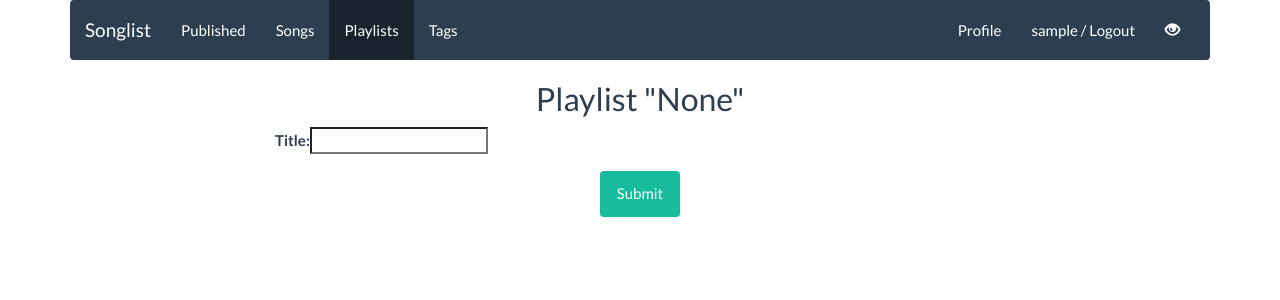
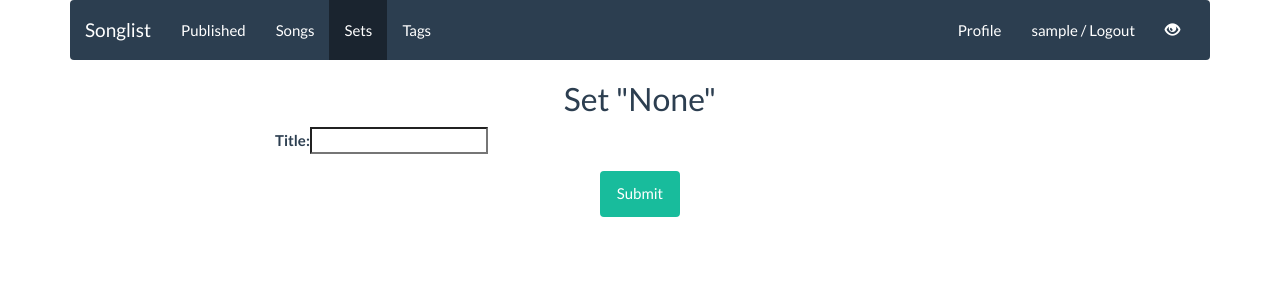
Before and after one commit to dstarod/songbook, a Django app: page /playlist/create/ in a window 1280 px wide. Shown: the top 300 px of the page. Run offline with Django 3.2, Linux system fonts and the light colour scheme; the visitor is signed in with stand-in values (Sample User, id 1); some libraries are stand-ins or nearby versions.

Commit message:
Fix PDF upload

```diff
--- a/chords/forms.py
+++ b/chords/forms.py
@@ -27,11 +27,11 @@ class SongModelForm(forms.ModelForm):
         super(SongModelForm, self).__init__(*args, **kwargs)
         user = kwargs.get('initial', {}).get('user', None)
         self.fields['tags'].queryset = Tag.objects.filter(user=user)
-        self.fields['playlists'].queryset = Playlist.objects.filter(user=user)
+        self.fields['sets'].queryset = Playlist.objects.filter(user=user)
 
     class Meta:
         model = Song
-        fields = ['title', 'body', 'tags', 'playlists', 'public', 'pdf']
+        fields = ['title', 'body', 'tags', 'sets', 'public', 'pdf']
         widgets = {
             'title': forms.TextInput(attrs={
                 'placeholder': 'Song title'
@@ -40,5 +40,5 @@ class SongModelForm(forms.ModelForm):
                 'class': 'song_body'
             }),
             'tags': forms.CheckboxSelectMultiple(),
-            'playlists': forms.CheckboxSelectMultiple(),
+            'sets': forms.CheckboxSelectMultiple(),
         }
--- a/chords/models.py
+++ b/chords/models.py
@@ -47,11 +47,11 @@ class Song(models.Model):
     updated_at = models.DateTimeField(auto_now=True, editable=False, verbose_name=_('Updated at'))
     user = models.ForeignKey(AUTH_USER_MODEL, editable=False, related_name='songs', verbose_name=_('User'))
     tags = models.ManyToManyField('Tag', blank=True, related_name="songs", verbose_name=_('Tags'))
-    playlists = models.ManyToManyField('Playlist', related_name='songs', blank=True, verbose_name=_('Playlists'))
+    sets = models.ManyToManyField('Playlist', related_name='songs', blank=True, verbose_name=_('Sets'))
     public = models.BooleanField(default=False, null=False, verbose_name=_('Public'))
     approved = models.BooleanField(default=False, null=False, verbose_name=_('Approved'))
 
-    pdf = models.FileField(upload_to=user_directory_path, verbose_name='PDF', validators=[validate_pdf], null=True)
+    pdf = models.FileField(upload_to=user_directory_path, verbose_name='PDF', validators=[validate_pdf], null=True, blank=True)
 
     class Meta:
         ordering = ['title']
@@ -79,7 +79,7 @@ class Profile(models.Model):
 
 class Playlist(models.Model):
     title = models.CharField(max_length=256, null=False, blank=False, verbose_name=_('Title'))
-    user = models.ForeignKey(AUTH_USER_MODEL, related_name='playlists')
+    user = models.ForeignKey(AUTH_USER_MODEL, related_name='sets')
 
     def __str__(self):
         return self.title
@@ -100,6 +100,8 @@ class SongProfile(models.Model):
 # python3 manage.py migrate
 # python3 manage.py sqlmigrate chords 0001
 # python3 manage.py check
+# django-admin makemessages -l ru
+# django-admin compilemessages
 
 # TODO: Users group. Email to users.
 # TODO: Playlist. Shared to user/group for read only / edit.
--- a/chords/templates/chords/base.html
+++ b/chords/templates/chords/base.html
@@ -31,7 +31,7 @@
                     <ul class="nav navbar-nav">
                         <li class="{% if request.path == '/' %}active{% endif %}"><a href="{% url 'songs:index' %}">{% trans 'Published' %}</a></li>
                         <li class="{% block songs_nav %}{% endblock %}"><a href="{% url 'songs:song_list' %}">{% trans 'Songs' %}</a></li>
-                        <li class="{% block playlist_nav %}{% endblock %}"><a href="{% url 'songs:playlist_list' %}">{% trans 'Playlists' %}</a></li>
+                        <li class="{% block playlist_nav %}{% endblock %}"><a href="{% url 'songs:playlist_list' %}">{% trans 'Sets' %}</a></li>
                         {% if user.is_authenticated %}
                             <li class="{% block tags_nav %}{% endblock %}"><a href="{% url 'songs:tag_list' %}">{% trans 'Tags' %}</a></li>
                         {% endif %}
--- a/chords/templates/chords/playlist_delete.html
+++ b/chords/templates/chords/playlist_delete.html
@@ -5,7 +5,7 @@
     <form method="post" class="form">
        {% csrf_token %}
         <div class="form-group text-center">
-            <h2>{% trans 'Delete playlist' %} "{{ playlist.title }}"</h2>
+            <h2>{% trans 'Delete set' %} "{{ playlist.title }}"</h2>
             <input type="submit" class="btn btn-danger" name="action" value="I am sure">
         </div>
     </form>
--- a/chords/templates/chords/playlist_detail.html
+++ b/chords/templates/chords/playlist_detail.html
@@ -3,7 +3,7 @@
 
 {% block content %}
 
-    <h2 class="text-center">{% trans 'Playlist' %} "{{ playlist.title }}"</h2>
+    <h2 class="text-center">{% trans 'Set' %} "{{ playlist.title }}"</h2>
 
     <div class="row">
         <div class="list-group col-md-offset-2 col-md-8">
--- a/chords/templates/chords/playlist_form.html
+++ b/chords/templates/chords/playlist_form.html
@@ -3,7 +3,7 @@
 
 {% block content %}
     {% if form.title %}
-        <h2 class="text-center">Playlist "{{ form.title.value }}"</h2>
+        <h2 class="text-center">{% trans 'Set' %} "{{ form.title.value }}"</h2>
     {% endif %}
     <form method="post" class="form">
         {% csrf_token %}
--- a/chords/templates/chords/playlist_list.html
+++ b/chords/templates/chords/playlist_list.html
@@ -3,7 +3,7 @@
 
 {% block content %}
 
-    <h2 class="text-center">{% trans 'Playlists' %}</h2>
+    <h2 class="text-center">{% trans 'Sets' %}</h2>
 
     <div class="row">
         <div class="list-group col-md-offset-2 col-md-8">
--- a/chords/templates/chords/song_detail.html
+++ b/chords/templates/chords/song_detail.html
@@ -55,7 +55,7 @@
             {% for tag in song.tags.all %}
                 <a class="label label-info" href="{% url 'songs:tag' pk=tag.id %}">{{ tag }}</a>
             {% endfor %}
-            {% for playlist in song.playlists.all %}
+            {% for playlist in song.sets.all %}
                 <a class="label label-primary" href="{% url 'songs:playlist' pk=playlist.id %}">{{ playlist }}</a>
             {% endfor %}
         {% endif %}
```
Also changed, not shown: chords/locale/ru/LC_MESSAGES/django.po, 1 other file.
